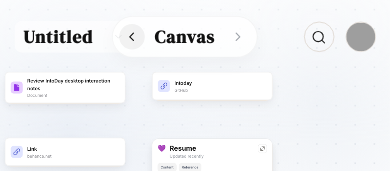
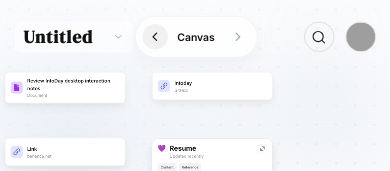
Before and after one commit to vincentlow02/intoday0, a React (Vite) app: page / in a window 390 px wide. Shown: the top 171 px of the page. Built offline with nearby package versions, Linux system fonts and the light colour scheme; grey boxes are pictures that could not be loaded.

Commit message:
Restore view switch typography with dark label

```diff
--- a/src/styles/desktop.css
+++ b/src/styles/desktop.css
@@ -1696,7 +1696,7 @@ body.desktop-task-dragging .desktop-canvas-card-shell * {
 }
 
 .desktop-minimal-date-nav {
-  width: 280px;
+  width: 220px;
   height: 56px;
   padding: 0 8px;
   display: inline-flex;
@@ -1756,11 +1756,9 @@ body.desktop-task-dragging .desktop-canvas-card-shell * {
   flex: 1;
   text-align: center;
   padding: 0 10px;
-  font-family: "DM Serif Display", serif;
-  font-size: 29px;
+  font-size: 14px;
   font-weight: 600;
   line-height: 1;
-  letter-spacing: 0.05em;
   white-space: nowrap;
   color: var(--desktop-root-text);
 }
@@ -3401,7 +3399,7 @@ body.desktop-task-dragging {
 
   .desktop-minimal-date-nav {
     min-width: 0;
-    width: min(100%, 236px);
+    width: min(100%, 184px);
     height: 52px;
     justify-self: center;
   }
@@ -3409,7 +3407,7 @@ body.desktop-task-dragging {
   .desktop-minimal-date-nav-label {
     min-width: 0;
     padding: 0 10px;
-    font-size: 22px;
+    font-size: 13px;
   }
 
   .desktop-header-icon-button,
```
